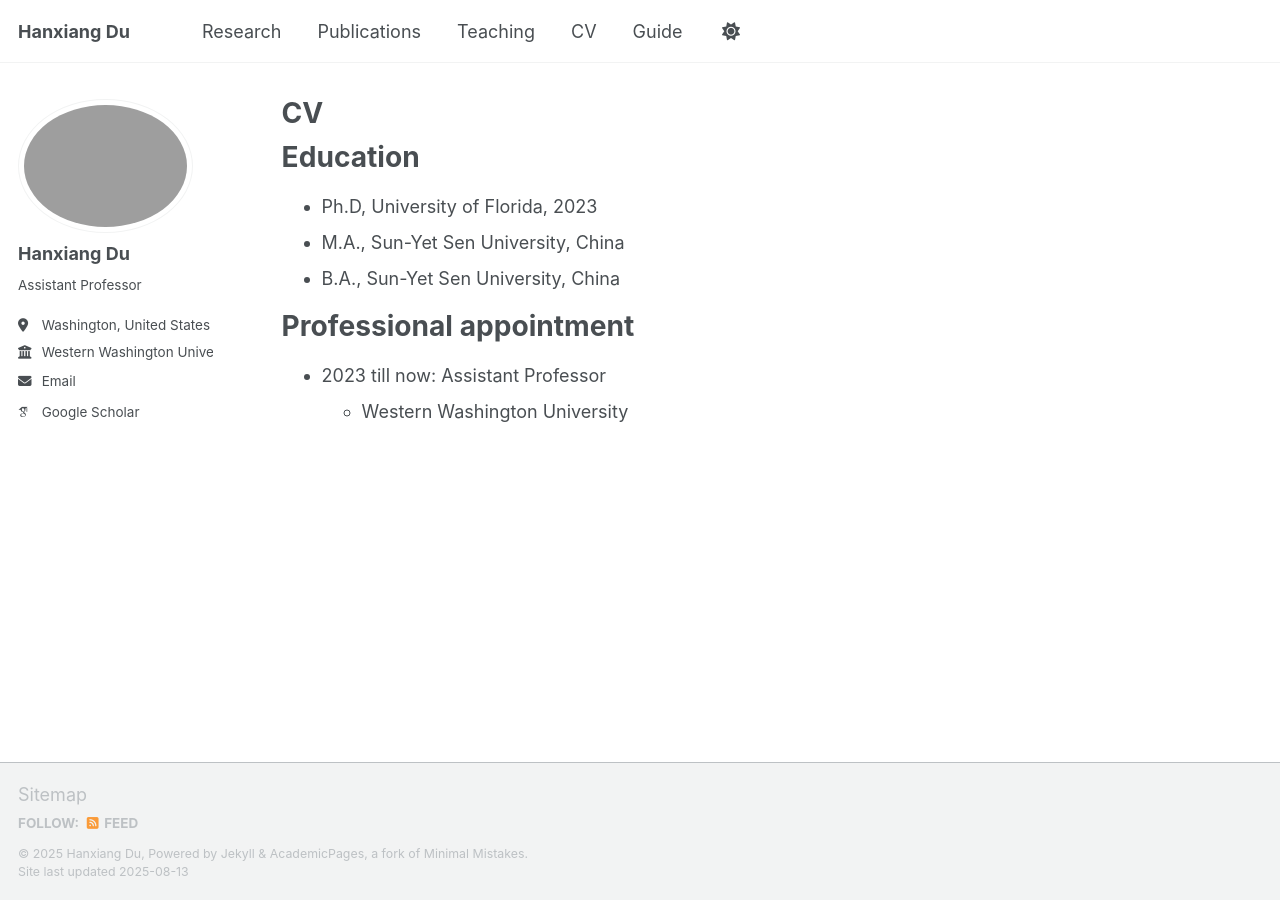
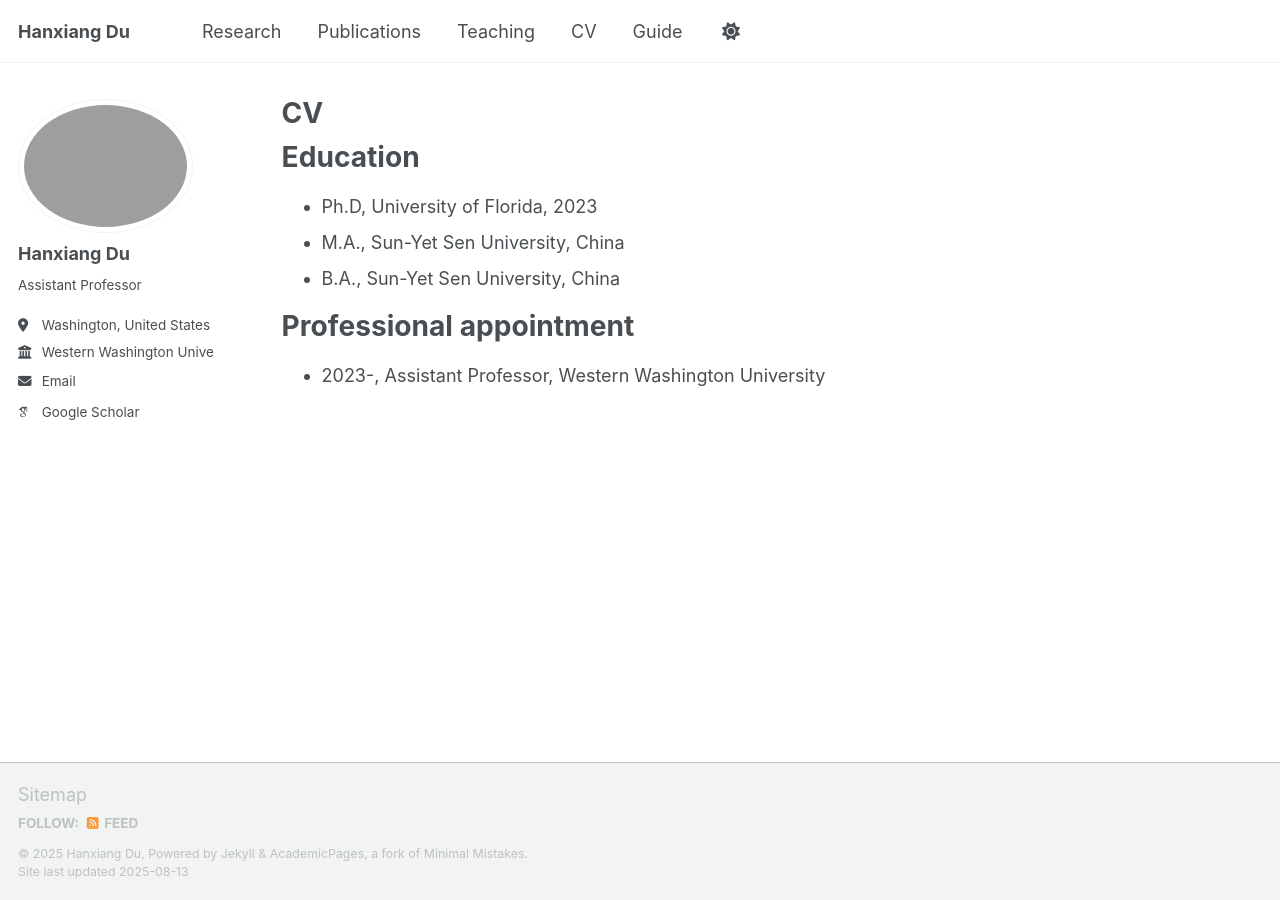
Before and after one commit to HXDU/HD.github.io, a Jekyll site: the page built from _pages/cv.md, in a window 1280 px wide. Built offline with Jekyll 4.4.1, drawn with Linux system fonts in a browser that asks for light colours; some web fonts are replaced; a script that is not in the unit is left out.

Commit message:
Update cv.md

```diff
--- a/_pages/cv.md
+++ b/_pages/cv.md
@@ -17,5 +17,4 @@ Education
 
 Professional appointment
 ======
-* 2023 till now: Assistant Professor
-  * Western Washington University
+* 2023-, Assistant Professor, Western Washington University
```
